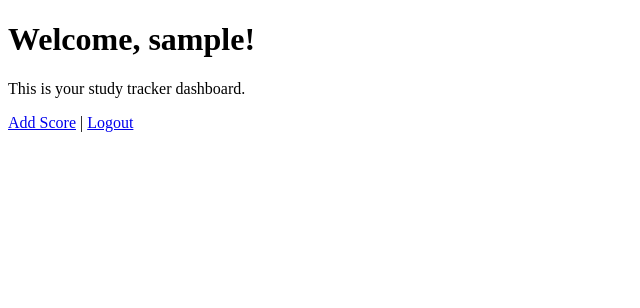
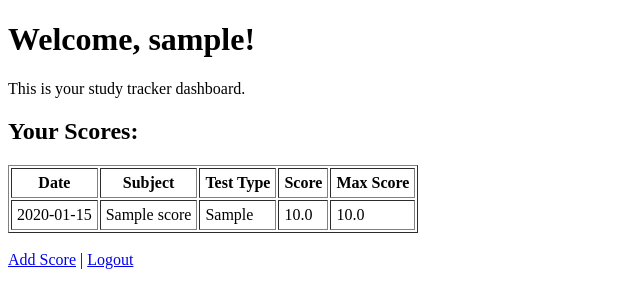
Before and after one commit to J1YA777/study_tracker_web, a Flask app: page /dashboard in a window 1280 px wide. Shown: the top 308 px of the page, without its empty margins (0-640 px from the left). Run offline with Flask 3, Linux system fonts and the light colour scheme; the visitor is signed in with stand-in values (Sample User, id 1); tables that the repository leaves empty hold one stand-in row (values such as "Sample post").

Commit message:
dashboard.html

```diff
--- a/templates/dashboard.html
+++ b/templates/dashboard.html
@@ -7,6 +7,31 @@
     <h1>Welcome, {{ username }}!</h1>
     <p>This is your study tracker dashboard.</p>
 
+    <h2>Your Scores:</h2>
+    {% if scores %}
+        <table border="1" cellpadding="5">
+            <tr>
+                <th>Date</th>
+                <th>Subject</th>
+                <th>Test Type</th>
+                <th>Score</th>
+                <th>Max Score</th>
+            </tr>
+            {% for s in scores %}
+            <tr>
+                <td>{{ s[0] }}</td>
+                <td>{{ s[1] }}</td>
+                <td>{{ s[2] }}</td>
+                <td>{{ s[3] }}</td>
+                <td>{{ s[4] }}</td>
+            </tr>
+            {% endfor %}
+        </table>
+    {% else %}
+        <p>No scores yet. Add one <a href="/add_score">here</a>.</p>
+    {% endif %}
+
+    <br>
     <a href="/add_score">Add Score</a> |
     <a href="/logout">Logout</a>
 </body>
```
